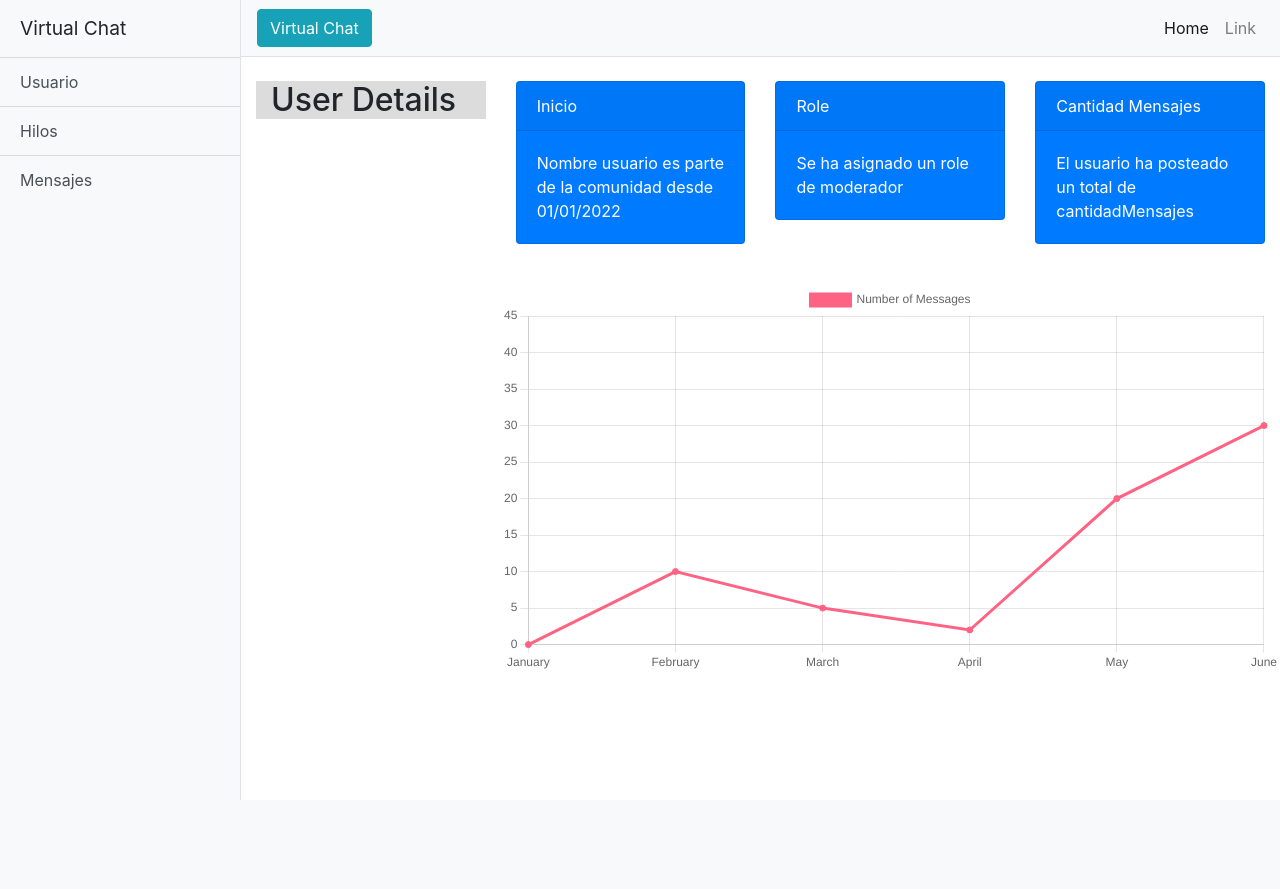
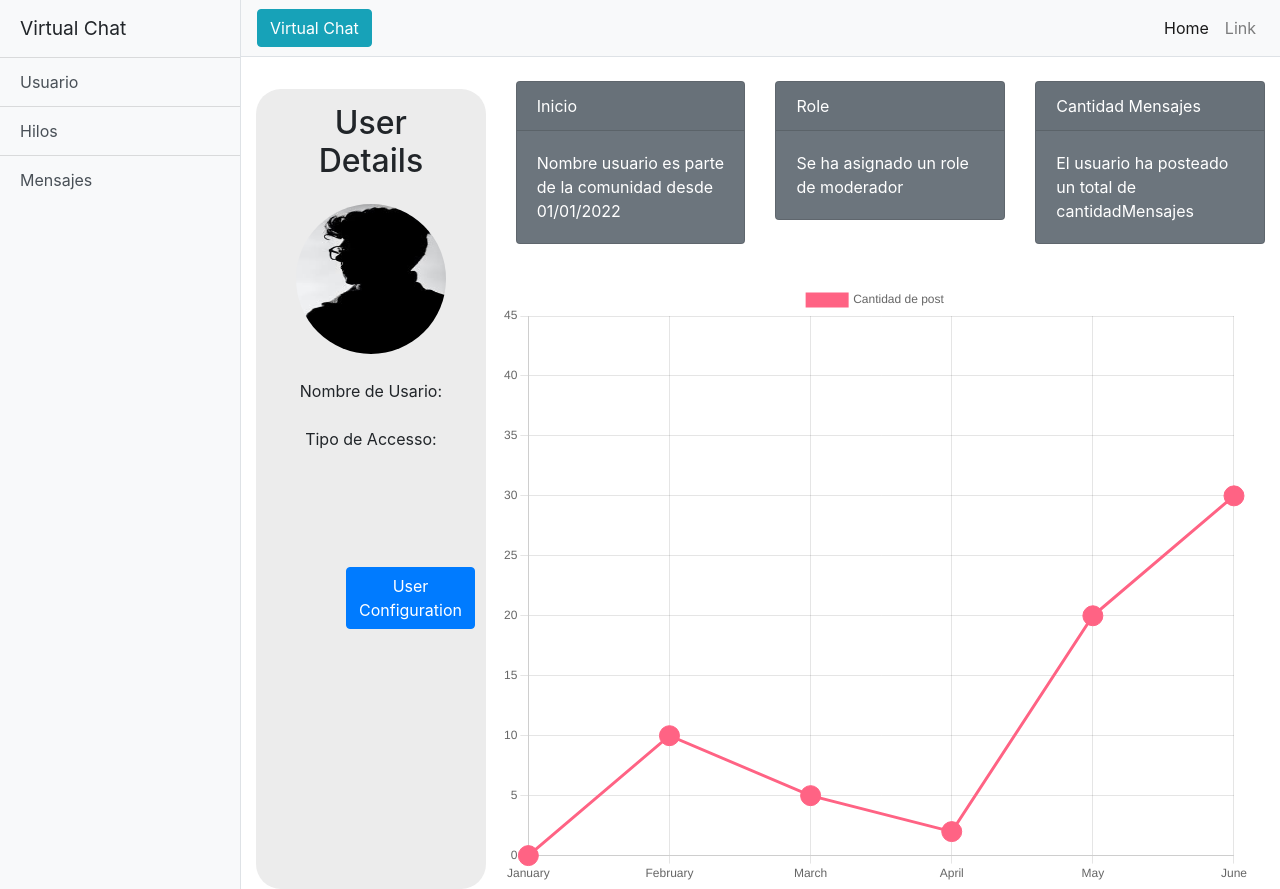
Before and after one commit to CristopherMoralesF/Web-Project, a PHP site: page /view/main.php in a window 1280 px wide. Before the commit the page ends 800 px from the top, so only its background shows below. Run offline with PHP 8.4, Linux system fonts and the light colour scheme.

Commit message:
Cris 07072022
Main development complete, started with hilos screen, pending to include buttons and other section, pending to add back end to main screen

```diff
--- a/js/charts.js
+++ b/js/charts.js
@@ -1,3 +1,7 @@
+
+function loadCantidadPost(){
+
+}
 const labels = [
     'January',
     'February',
@@ -10,17 +14,28 @@
 const data = {
     labels: labels,
     datasets: [{
-        label: 'Number of Messages',
+        label: 'Cantidad de post',
         backgroundColor: 'rgb(255, 99, 132)',
         borderColor: 'rgb(255, 99, 132)',
         data: [0, 10, 5, 2, 20, 30, 45],
+        pointStyle: 'circle',
+        pointRadius: 10,
+        pointHoverRadius: 15
     }]
 };
 
 const config = {
-    type: 'line',
-    data: data,
-    options: {}
+  type: 'line',
+  data: data,
+  options: {
+    maintainAspectRatio: false,
+    responsive: true,
+    plugins: {
+      title: {
+        display: false
+      }
+    }
+  }
 };
 
 const myChart = new Chart(
--- a/view/componentes.php
+++ b/view/componentes.php
@@ -6,8 +6,8 @@
         <div class="bg-light border-right" id="sidebar-wrapper">
             <div class="sidebar-heading">Virtual Chat </div>
                 <div class="list-group list-group-flush">
-                    <a href="#" class="list-group-item list-group-item-action bg-light">Usuario</a>
-                    <a href="#" class="list-group-item list-group-item-action bg-light">Hilos</a>
+                    <a href="main.php" class="list-group-item list-group-item-action bg-light">Usuario</a>
+                    <a href="hilos.php" class="list-group-item list-group-item-action bg-light">Hilos</a>
                     <a href="#" class="list-group-item list-group-item-action bg-light">Mensajes</a>
                 </div>
         </div>
--- a/view/main.php
+++ b/view/main.php
@@ -20,27 +20,42 @@
 
 <body>
 
-    <div class="d-flex" id="wrapper" >
+    <div class="d-flex" id="wrapper">
 
         <?php MostrarMenu();?>
         <?php MostrarNav();?>
 
         <div class="container-fluid">
-        <br>
+            <br>
             <div class="row">
 
-                <div class="col-3">
-                    <div class="container-fluid" style = "background-color: #DCDCDC">
-                        <h2>User Details</h2>
+                <div class="col-3" style = 'margin-top: auto; margin-bottom: auto; padding-top: 8px'>
+
+                    <div class="container-fluid" style="background-color: #ececec; border-radius: 25px; height: 800px;  text-align: center;">
+
+                        <h2 style='padding: 15px'>User Details</h2>
+
+                        <picture>
+                            <source srcset="../componentes/img/sample_profile.jpg" type="image/svg+xml">
+                            <img src="../componentes/img/sample_profile.jpg" class="img-circle" alt="profile" style = "height: 150px; width: 150px; border-radius: 50%">
+                        </picture>
+
+                        <p style = 'padding: 25px'>
+                            Nombre de Usario: <br><br>
+                            Tipo de Accesso: <br>
+                        </p>
+
+                        <button class='btn btn-primary' type="button" style = 'margin: 75px'>User Configuration</button>
                     </div>
+
                 </div>
 
                 <div class="col-9">
 
                     <div class="row">
 
-                          <div class="col-4">
-                            <div class="card text-white bg-primary mb-3" style="max-width: 18rem;">
+                        <div class="col-4">
+                            <div class="card text-white bg-secondary mb-3" style="max-width: 18rem;">
                                 <div class="card-header">Inicio</div>
                                 <div class="card-body">
                                     <p class="card-text">Nombre usuario es parte de la comunidad desde 01/01/2022</p>
@@ -49,7 +64,7 @@
                         </div>
 
                         <div class="col-4">
-                            <div class="card text-white bg-primary mb-3" style="max-width: 18rem;">
+                            <div class="card text-white bg-secondary mb-3" style="max-width: 18rem;">
                                 <div class="card-header">Role</div>
                                 <div class="card-body">
                                     <p class="card-text">Se ha asignado un role de moderador</p>
@@ -58,7 +73,7 @@
                         </div>
 
                         <div class="col-4">
-                            <div class="card text-white bg-primary mb-3" style="max-width: 18rem;">
+                            <div class="card text-white bg-secondary mb-3" style="max-width: 18rem;">
                                 <div class="card-header">Cantidad Mensajes</div>
                                 <div class="card-body">
                                     <p class="card-text">El usuario ha posteado un total de cantidadMensajes</p>
@@ -68,8 +83,9 @@
 
                     </div>
                     <br>
-                    <div class="row" style = "height: 150px">
-                      <canvas id="myChart" style = "height: 150px"></canvas>
+
+                    <div class="row" style="width: 100%; height: 600px"></>
+                        <canvas id="myChart" canvas>
                     </div>
 
                 </div>
```
Also changed, not shown: view/hilos.php (added, +72 -0 lines), componentes/img/Hilos - Musica.jpg (added), componentes/img/Hilos - Peliculas.jpg (added), componentes/img/Hilos - Videojuegos.jpg (added), componentes/img/sample_profile.jpg (added).
